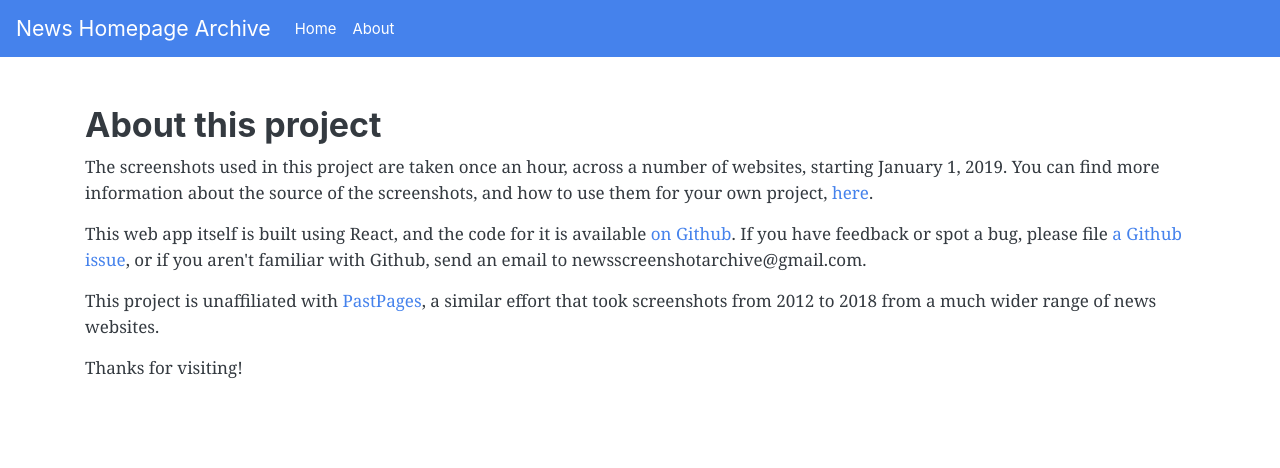
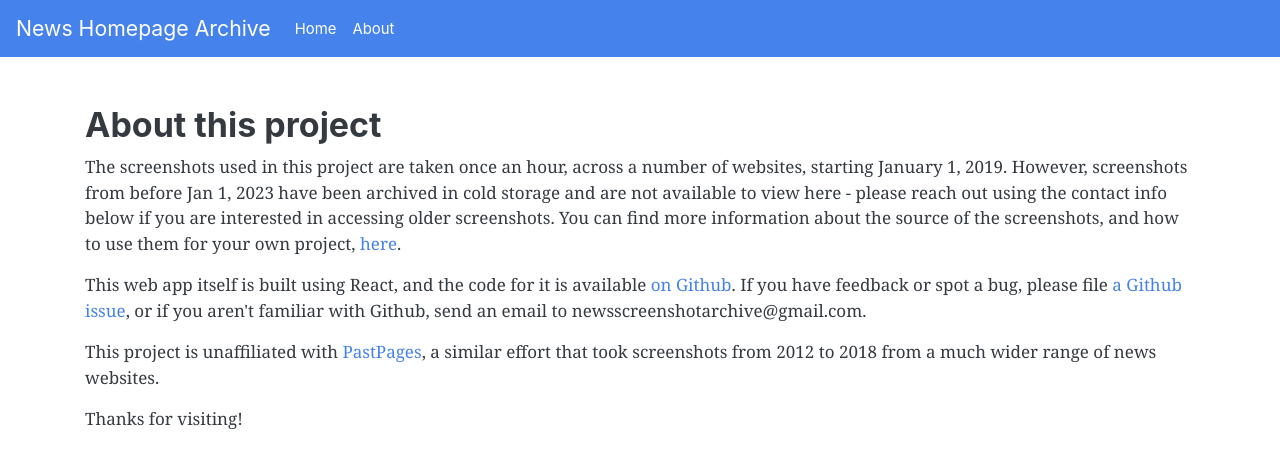
Before and after one commit to nrjones8/news-archive-explorer, a React (Create React App) app: page /#/about in a window 1280 px wide. Shown: the top 468 px of the page. Built offline with nearby package versions, Linux system fonts and the light colour scheme.

Commit message:
set earliest date to Jan 1, 2023

```diff
--- a/src/About.js
+++ b/src/About.js
@@ -14,7 +14,7 @@ class About extends Component {
             <div className="container mt-5">
                 <h2>About this project</h2>
                 <p>
-                    The screenshots used in this project are taken once an hour, across a number of websites, starting January 1, 2019.
+                    The screenshots used in this project are taken once an hour, across a number of websites, starting January 1, 2019. However, screenshots from before Jan 1, 2023 have been archived in cold storage and are not available to view here - please reach out using the contact info below if you are interested in accessing older screenshots.
                     You can find more information about the source of the screenshots, and how to use them for your own project, <a href="https://github.com/nrjones8/website-screenshotter#news-homepage-archive" target="_blank" rel="noopener noreferrer">here</a>.
                 </p>
                 <p>
--- a/src/App.js
+++ b/src/App.js
@@ -18,7 +18,8 @@ import 'react-datepicker/dist/react-datepicker.css';
 import './App.css';
 
 // When screenshots are first available - zero-indexed dates, this is JS
-const MIN_DATE = new Date(2019, 0, 0);
+// While there are some older screenshots available, they've been moved to cold storage
+const MIN_DATE = new Date(2023, 0, 0);
 
 // TODO - make sure timezones are handled correctly here, they're probably not
 const MAX_DATE = new Date();
```
